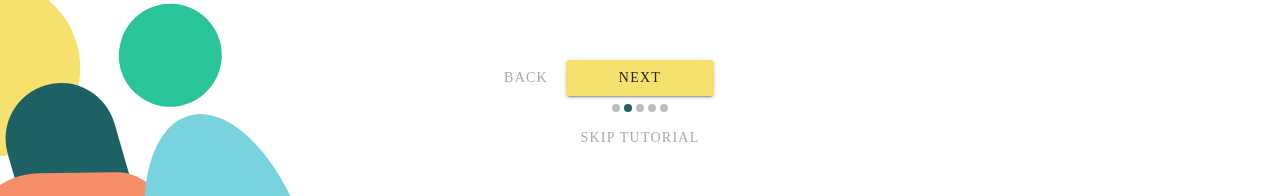
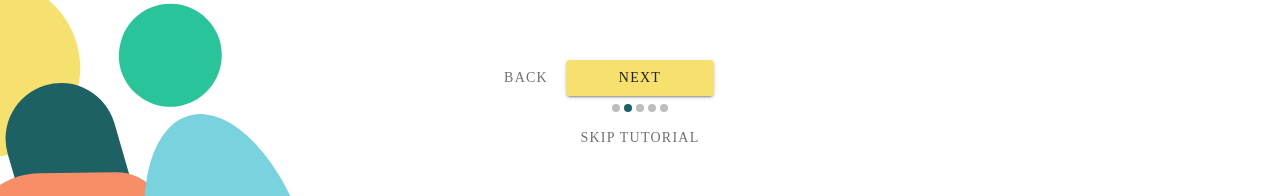
Before and after one commit to Cosmelo/cosmelo-web, a React (Create React App) app: page / in a window 1280 px wide. Both pictures are taken after a click on the button "NEXT". Shown: the part 540-736 px from the top of the page. Built offline with nearby package versions, Linux system fonts and the light colour scheme; a web font is replaced by a local one.

Commit message:
a11y: empty button, colour contrast, table caption (#11)
* a11y: empty button, colour contrast, table caption

* fix caption and add main element

* tabbable categories on first page

```diff
--- a/src/App.jsx
+++ b/src/App.jsx
@@ -108,6 +108,7 @@ function App() {
   return (
     <ThemeProvider theme={theme}>
       <TopCorner className={classes.topRightImg} />
+      <main>
         <Box className={classes.page}>
           <Box className={classes.contentContainer}>
             {activeStep === 0 && <ScoringInfoPage />}
@@ -122,10 +123,16 @@ function App() {
               disabled={activeStep === 0}
               disableRipple
               className={classes.backButton}
+              aria-label="back"
             >
-            <Typography variant="button" style={{ color: Colours.TextGrey }}>
+              {activeStep !== 0 && (
+                <Typography
+                  variant="button"
+                  style={{ color: Colours.TextGrey }}
+                >
                   {activeStep === 0 ? "" : "back"}
                 </Typography>
+              )}
             </Button>
             <Box className={classes.centred}>
               <Box>
@@ -133,6 +140,7 @@ function App() {
                   variant="contained"
                   className={classes.nextButton}
                   onClick={activeStep === 4 ? handleFinish : handleNext}
+                  aria-label={activeStep === 4 ? "finish" : "next"}
                 >
                   <Typography variant="button">
                     {activeStep === 4 ? "finish" : "next"}
@@ -155,12 +163,14 @@ function App() {
             onClick={handleSkip}
             disableRipple
             className={classes.skipButton}
+            aria-label="skip tutorial"
           >
             <Typography variant="button" style={{ color: Colours.TextGrey }}>
               Skip tutorial
             </Typography>
           </Button>
         </Box>
+      </main>
       <BottomCorner className={classes.bottomLeftImg} />
     </ThemeProvider>
   );
--- a/src/components/ScoringInfoPanel.tsx
+++ b/src/components/ScoringInfoPanel.tsx
@@ -49,10 +49,14 @@ const CategoryOption = ({
   category,
   selected,
   onClick,
+  tabIndex,
+  onKeyPress,
 }: {
   category: keyof ProductInfo;
   selected: boolean;
   onClick: () => void;
+  tabIndex: number;
+  onKeyPress: (e: any) => void;
 }) => {
   const classes = useOptionStyles();
 
@@ -69,6 +73,8 @@ const CategoryOption = ({
           className={selected ? classes.selected : classes.circle}
           style={{ backgroundColor: categories[category].colour }}
           onClick={onClick}
+          tabIndex={tabIndex}
+          onKeyPress={onKeyPress}
         />
       </div>
       <Box>
@@ -126,6 +132,12 @@ export const ScoringInfoPanel = () => {
             selected={selected === category}
             onClick={() => handleChange(category as ScoreCategories)}
             key={category}
+            tabIndex={0}
+            onKeyPress={(e) => {
+              if (e.key === "Enter" || e.key === " ") {
+                handleChange(category as ScoreCategories);
+              }
+            }}
           />
         ))}
       </Box>
@@ -139,7 +151,7 @@ export const ScoringInfoPanel = () => {
         <Typography variant="body2" style={{ fontWeight: "bold" }}>
           {categories[selected].label}
         </Typography>
-        <Table size="small">
+        <Table size="small" aria-label="scoring system explanation table">
           <TableHead>
             <TableRow>
               <TableCell style={{ fontWeight: "bold" }}>Points</TableCell>
--- a/src/utils/Constants.ts
+++ b/src/utils/Constants.ts
@@ -13,5 +13,5 @@ export enum Colours {
   Black = "#000000",
   White = "#FFFFFF",
   Grey = "#F5F5F5",
-  TextGrey = "#A8A8A8",
+  TextGrey = "#707070",
 }
```
Lines whose indentation alone changed are shown as unchanged.
